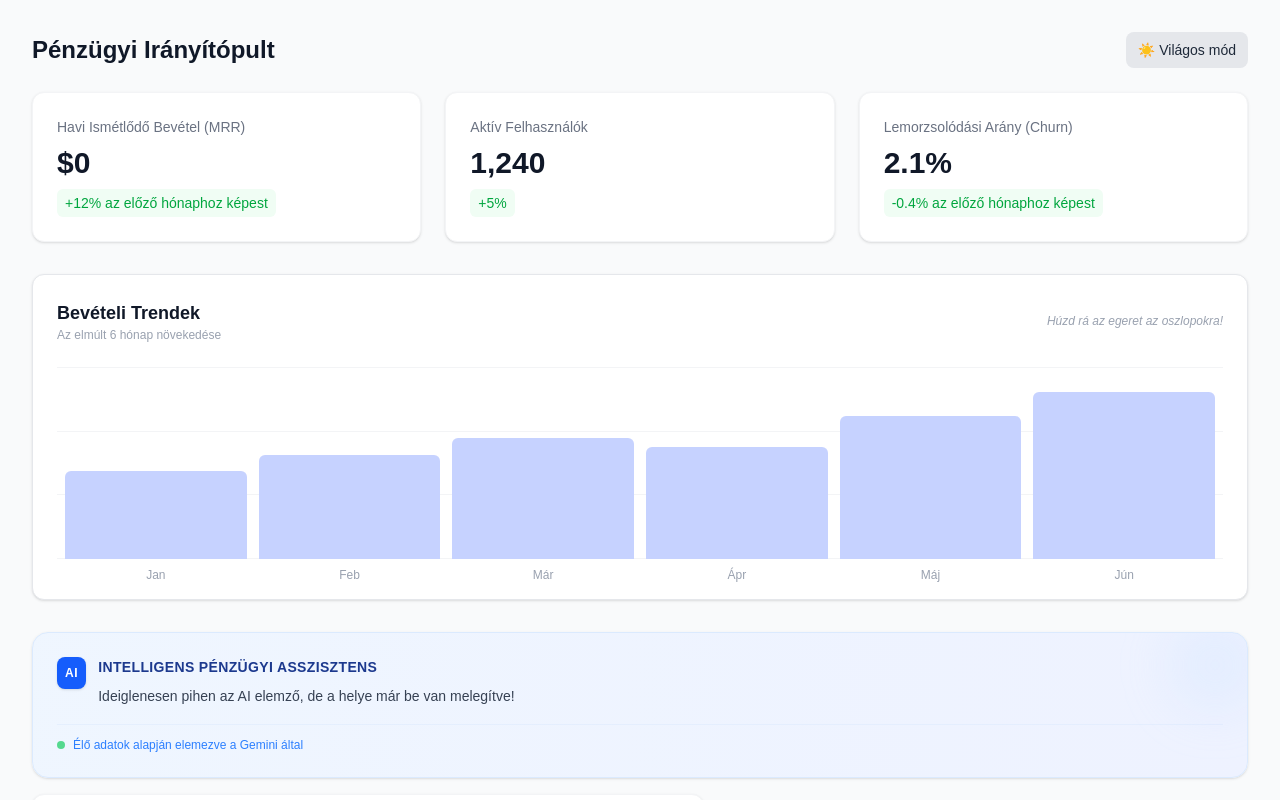
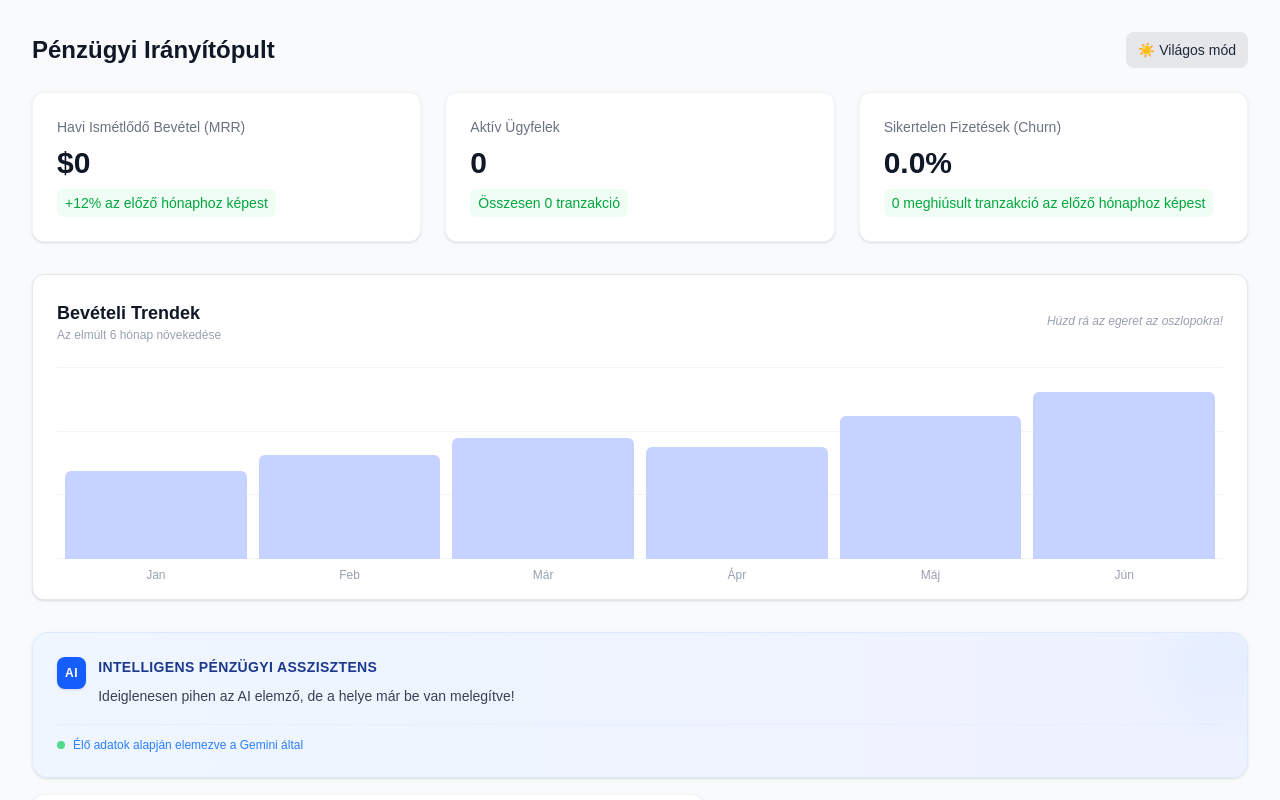
Before and after one commit to mikkancsHUN/b2b-saas-dashboard, a Next.js app: page /dashboard in a window 1280 px wide. Shown: the top 800 px of the page. Built offline with nearby package versions, Linux system fonts and the light colour scheme; no server answers; the database is empty.

Commit message:
feat: make all dashboard metric cards dynamic using live database calculations

```diff
--- a/app/dashboard/page.tsx
+++ b/app/dashboard/page.tsx
@@ -4,6 +4,7 @@ import ThemeToggle from './ThemeToggle';
 import TransactionTable from './TransactionTable';
 import { supabase } from '@/lib/supabase';
 import AddTransactionForm from './AddTransactionForm';
+
 export default async function DashboardPage() {
   // Ez a mi fiktív cégünk "adatbázisa"
   // 🔥 ÉLŐ ADATLEKÉRÉS A FELHŐBŐL:
@@ -21,7 +22,7 @@ export default async function DashboardPage() {
   const safeTransactions = transactions || [];
 
 
-  // 🔥 ÚJ: DINAMIKUS MRR KISZÁMÍTÁSA
+  // DINAMIKUS MRR KISZÁMÍTÁSA
   // Összeadjuk a "Sikeres" tranzakciók értékeit
   const totalRevenue = safeTransactions
     .filter(tx => tx.status === 'Sikeres') // Csak a sikereseket vesszük figyelembe
@@ -39,6 +40,24 @@ export default async function DashboardPage() {
     maximumFractionDigits: 0
   }).format(totalRevenue);
 
+
+  // 🔥 ÚJ: EGYEDI ÜGYFELEK KISZÁMÍTÁSA
+  // Kigyűjtjük az összes tranzakcióból a kliensek neveit egy egyedi halmazba (Set)
+  const uniqueClients = new Set(safeTransactions.map(tx => tx.client));
+  // Megszámoljuk, hány elem maradt a halmazban
+  const activeUsersCount = uniqueClients.size;
+
+  // 🔥 ÚJ: LEMORZSOLÓDÁSI ARÁNY (CHURN) KISZÁMÍTÁSA
+  // Megszámoljuk a meghiúsult tranzakciókat
+  const failedTransactions = safeTransactions.filter(tx => tx.status === 'Meghiúsult').length;
+  // Kiszámoljuk a százalékot az összes tranzakcióhoz képest
+  // Ha még nincs tranzakció, akkor 0%, különben (meghiúsult / összes) * 100
+  const churnRate = safeTransactions.length > 0
+    ? (failedTransactions / safeTransactions.length) * 100
+    : 0;
+  // Formázzuk szép tizedesjegyes formátumra (pl: 2.1%)
+  const formattedChurn = `${churnRate.toFixed(1)}%`;
+
   // 2. A statisztikák objektum, ahol az MRR-t lecseréljük a frissen kiszámolt értékre
   const stats = {
     revenue: {
@@ -47,8 +66,9 @@ export default async function DashboardPage() {
       change: "+12%",
       positive: true
     },
-    users: { title: "Aktív Felhasználók", amount: "1,240", change: "+5%", positive: true },
-    churn: { title: "Lemorzsolódási Arány (Churn)", amount: "2.1%", change: "-0.4%", positive: true }
+    users: { title: "Aktív Ügyfelek", amount: activeUsersCount.toString(), change: `Összesen ${safeTransactions.length} tranzakció`, positive: true },
+    churn: { title: "Sikertelen Fizetések (Churn)", amount: formattedChurn, change: `${failedTransactions} meghiúsult tranzakció`, positive: churnRate < 15 }
+    // Ha a churn 15% felett van, akkor piros jelzést kap, ha alatta, akkor zöld (jó)
   };
 
 
```
